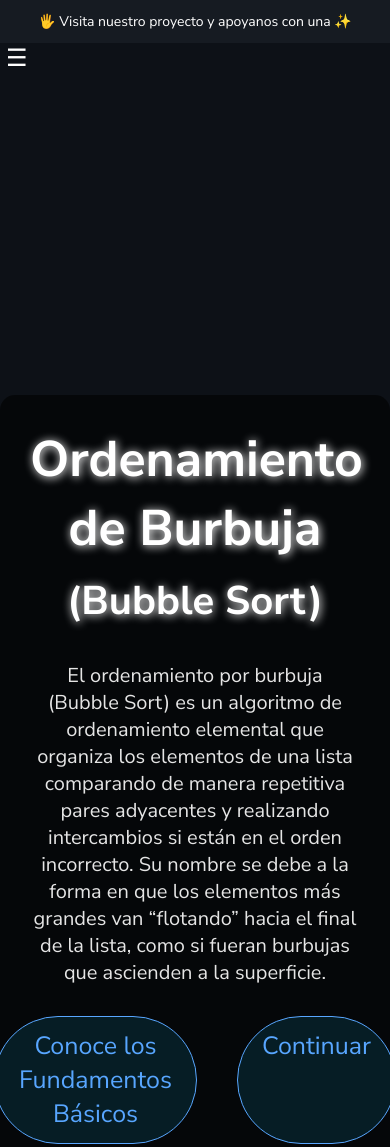
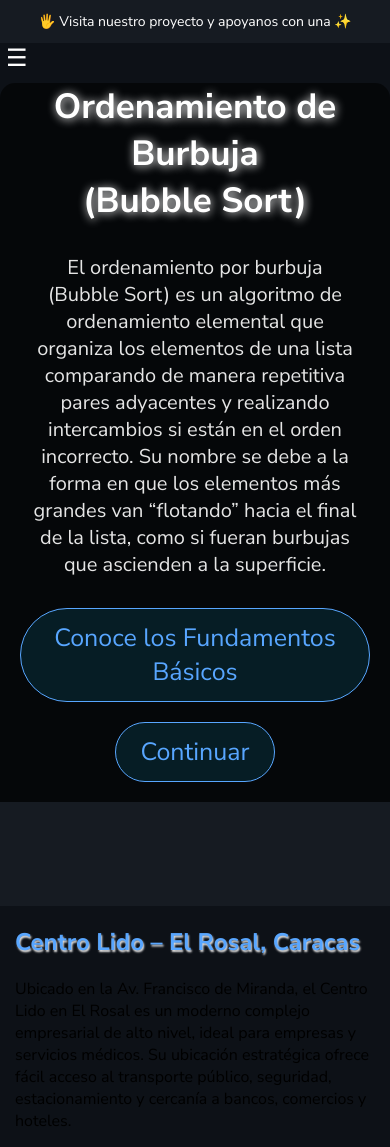
Before and after one commit to SamuelCubano/University-Bubble-Sort-Project, an Astro site: page / in a window 390 px wide. Shown: the top 1147 px of the page. Built offline with nearby package versions, Linux system fonts and the light colour scheme; Astro itself is replaced by a stand-in of ours; a web font is replaced by a local one.

Commit message:
arreglo responsive de telefono

```diff
--- a/src/pages/index.astro
+++ b/src/pages/index.astro
@@ -36,7 +36,7 @@
       <div class="two"></div>
 
       <div class="twotwo">
-        <h2 class="subtitle">Ordenamiento de Burbuja <br><span style="font-size: 40px;">(Bubble Sort)</span></h2>
+        <h2 class="subtitle">Ordenamiento de Burbuja <br>(Bubble Sort)</h2>
         <p class="info">El ordenamiento por burbuja (Bubble Sort) es un algoritmo de ordenamiento elemental que organiza los elementos de una lista comparando de manera repetitiva pares adyacentes y realizando intercambios si están en el orden incorrecto. Su nombre se debe a la forma en que los elementos más grandes van “flotando” hacia el final de la lista, como si fueran burbujas que ascienden a la superficie.</p>
 		<div class="botonera">
 			<a href="#" class="btn">Conoce los Fundamentos Básicos</a>
@@ -1548,10 +1548,29 @@ ul {
 
     .twotwo {
       grid-column: 1 / 11;
-      grid-row: 8 / 11; ;
+      grid-row: 2 / 11; ;
       border-bottom-left-radius:0 ;
       border-bottom-right-radius: 0;
     }
+
+    .botonera {
+  display: flex;
+  flex-direction: column; /* 👈 Esto los apila verticalmente */
+  align-items: center;     /* Centrado horizontal */
+  gap: 20px;
+  margin: 20px;
+
+}
+
+.twotwo .subtitle {
+  font-size: 35px;
+  margin: 0;
+}
+
+.twotwo span {
+  font-size: 20px;
+  margin: 0;
+}
 
     .three {
       grid-column: 1 / 11;
```
